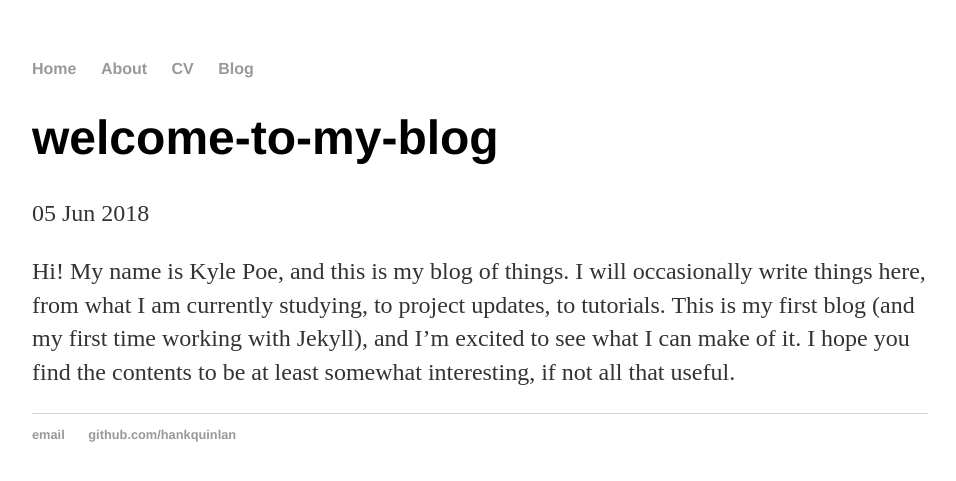
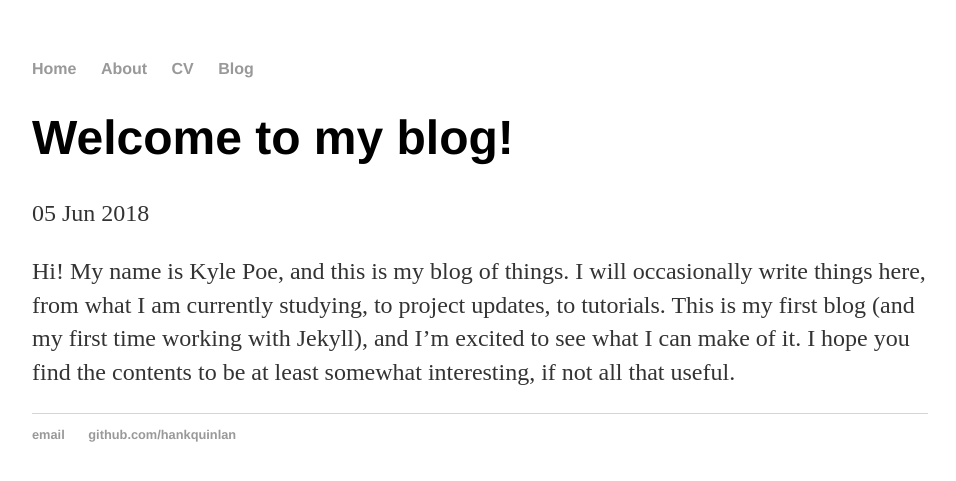
Before and after one commit to KylePoe/kylepoe.info, a Jekyll site: the page built from _posts/2018-06-05-welcome-to-my-blog.md, in a window 1280 px wide. Shown: the top 481 px of the page, without its empty margins (160-1116 px from the left). Built offline with Jekyll 4.4.1, drawn with Linux system fonts in a browser that asks for light colours.

```diff
--- a/_posts/2018-06-05-welcome-to-my-blog.md
+++ b/_posts/2018-06-05-welcome-to-my-blog.md
@@ -1,6 +1,6 @@
 ---
 layout: post
-title: "welcome-to-my-blog"
+title: "Welcome to my blog!"
 date: 2018-06-05
 ---
 
```
